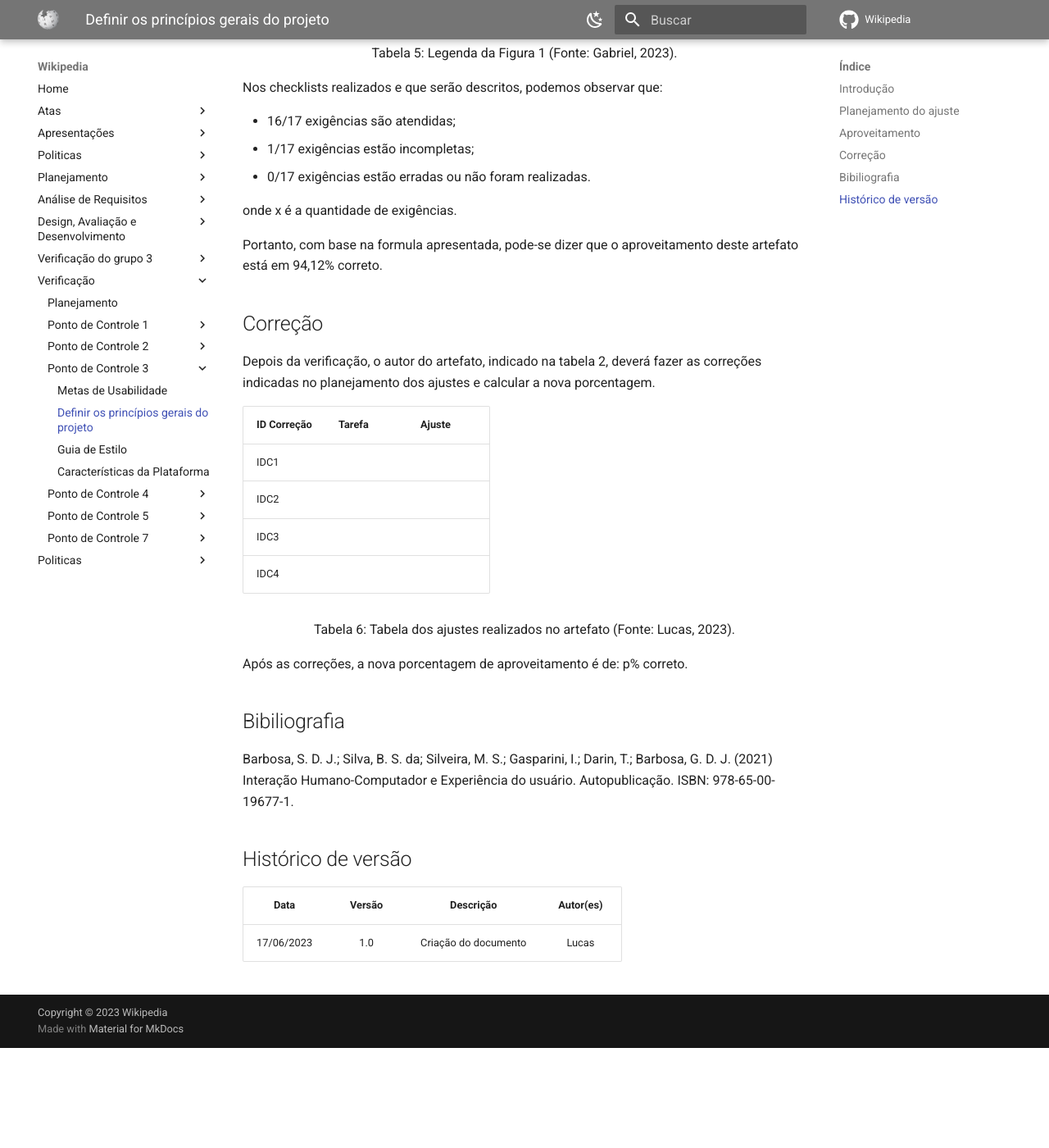
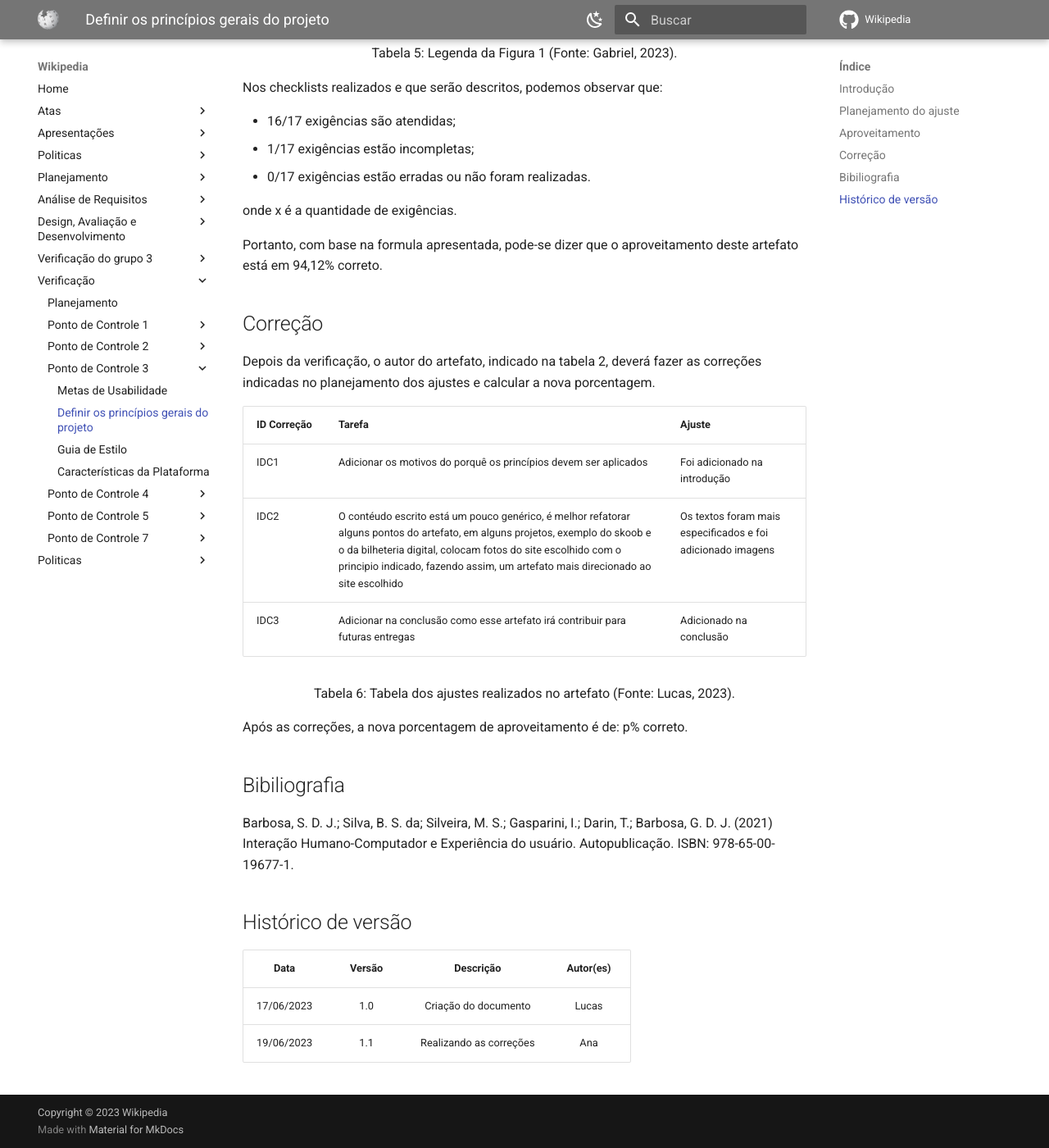
Before and after one commit to Interacao-Humano-Computador/2023.1-Wikipedia, an MkDocs documentation site: the page built from docs/verificacao2/pontoControle3/principiosGerais.md, in a window 1280 px wide and 1400 px high, scrolled down 2457 px. Shown: the whole window at 82% size. Built offline with MkDocs 1.6.1 and Material for MkDocs 9.7.7, drawn with Linux system fonts in a browser that asks for light colours; comment, search, counter and statistics services are not loaded; before the commit the page ends 3735 px from its top, so only the background shows below that.

Commit message:
atualizando tabela de correções

```diff
--- a/docs/verificacao2/pontoControle3/principiosGerais.md
+++ b/docs/verificacao2/pontoControle3/principiosGerais.md
@@ -98,11 +98,9 @@ Depois da verificação, o autor do artefato, indicado na tabela 2, deverá faze
 
 | ID Correção | Tarefa | Ajuste |
 | ------------- | ------ | ------ |
-| IDC1          |        |        |
-| IDC2          |        |        |
-| IDC3          |        |        |
-| IDC4          |        |        |
-
+| IDC1          | Adicionar os motivos do porquê os princípios devem ser aplicados |Foi adicionado na introdução |
+| IDC2          | O contéudo escrito está um pouco genérico, é melhor refatorar alguns pontos do artefato, em alguns projetos, exemplo do skoob e o da bilheteria digital, colocam fotos do site escolhido com o principio indicado, fazendo assim, um artefato mais direcionado ao site escolhido | Os textos foram mais especificados e foi adicionado imagens |
+| IDC3          |  Adicionar na conclusão como esse artefato irá contribuir para futuras entregas  |    Adicionado na conclusão    |
 <!-- Atualizar histórico de versão, após corrigir. -->
 
 <div style="text-align: center">
@@ -120,3 +118,4 @@ Barbosa, S. D. J.; Silva, B. S. da; Silveira, M. S.; Gasparini, I.; Darin, T.; B
 |    Data    | Versão |      Descrição      | Autor(es) |
 | :--------: | :-----: | :--------------------: | :-------: |
 | 17/06/2023 |   1.0   | Criação do documento |   Lucas   |
+| 19/06/2023 |   1.1   | Realizando as correções |   Ana   |
```
